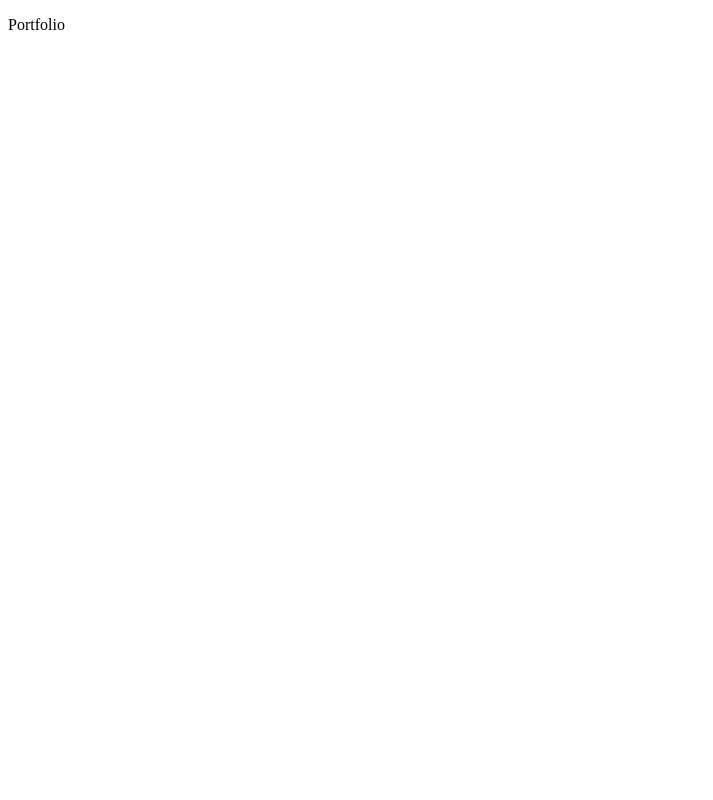
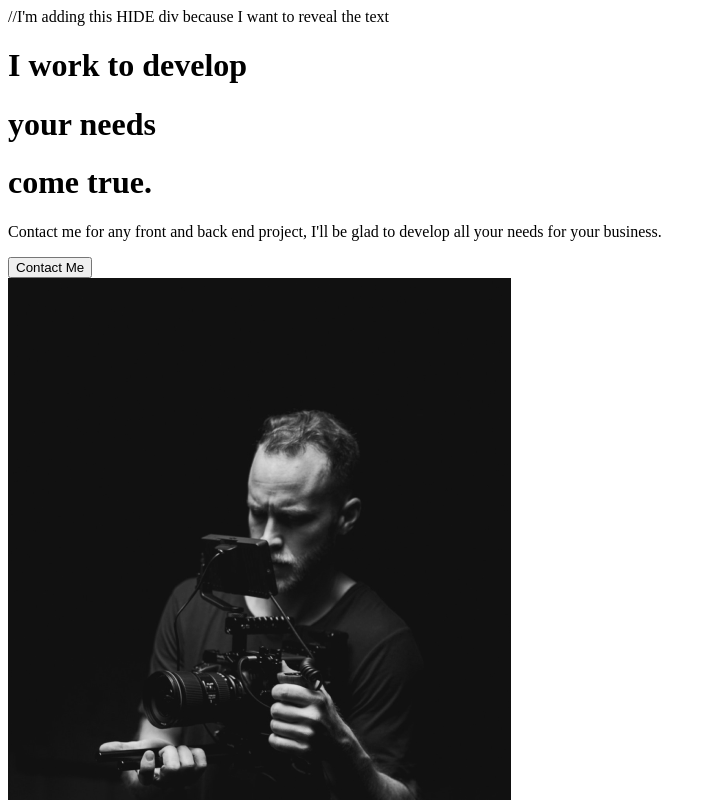
Before and after one commit to cesarebek/portfolio-with-react, a React (Create React App) app: page / in a window 1280 px wide. Shown: the top 800 px of the page, without its empty margins (0-713 px from the left). Built offline with nearby package versions, Linux system fonts and the light colour scheme.

Commit message:
creation of the folder Pages that contains each page of the portfolio (for now only the AboutMe.js), creation of the AboutSection.js, linked all to App.js

```diff
--- a/src/App.js
+++ b/src/App.js
@@ -1,5 +1,14 @@
+//I've created a folder pages that contains all the components of the current page.
+//Every time I'll make significal changes I'll commit this project.
+import React from 'react';
+import AboutMe from './Pages/AboutMe';
+
 function App() {
-  return <p>Portfolio</p>;
+  return (
+    <div className="App">
+      <AboutMe />
+    </div>
+  );
 }
 
 export default App;
--- /dev/null
+++ b/src/Pages/AboutMe.js
@@ -0,0 +1,12 @@
+import React from 'react';
+import AboutSection from '../components/AboutSection';
+
+const AboutMe = () => {
+  return (
+    <div>
+      <AboutSection />
+    </div>
+  );
+};
+
+export default AboutMe;
--- /dev/null
+++ b/src/components/AboutSection.js
@@ -0,0 +1,36 @@
+import React from 'react';
+//This if I want to import an image from another folder
+import home1 from '../img/home1.png';
+
+const AboutSection = () => {
+  return (
+    <div>
+      <div className="description">
+        <div className="title">
+          //I'm adding this HIDE div because I want to reveal the text
+          <div className="hide">
+            <h1>I work to develop</h1>
+          </div>
+          <div className="hide">
+            <h1>
+              your <span>needs</span>
+            </h1>
+          </div>
+          <div className="hide">
+            <h1>come true.</h1>
+          </div>
+        </div>
+        <p>
+          Contact me for any front and back end project, I'll be glad to develop
+          all your needs for your business.
+        </p>
+        <button>Contact Me</button>
+      </div>
+      <div className="image">
+        <img src={home1} alt="guy with camera" />
+      </div>
+    </div>
+  );
+};
+
+export default AboutSection;
```
